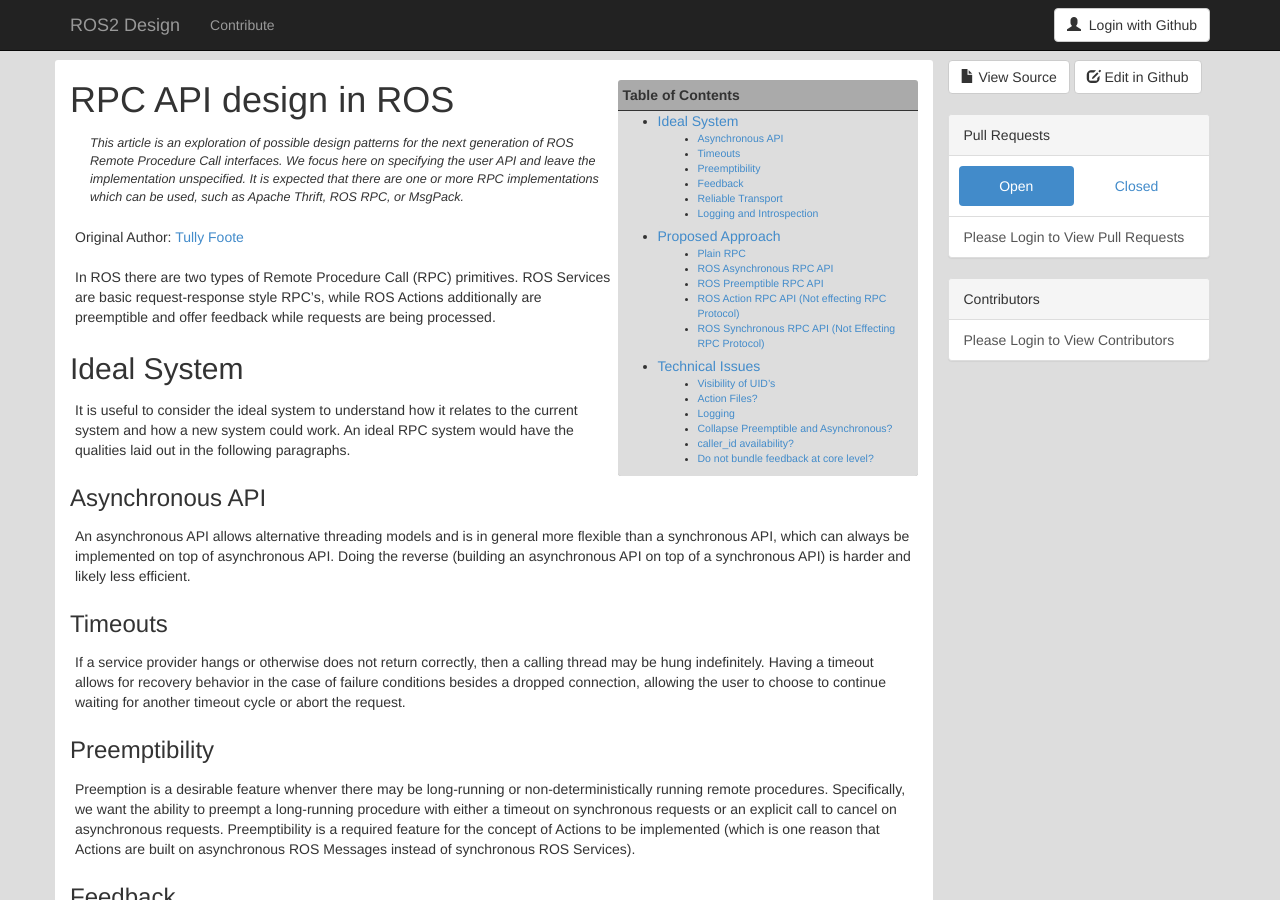
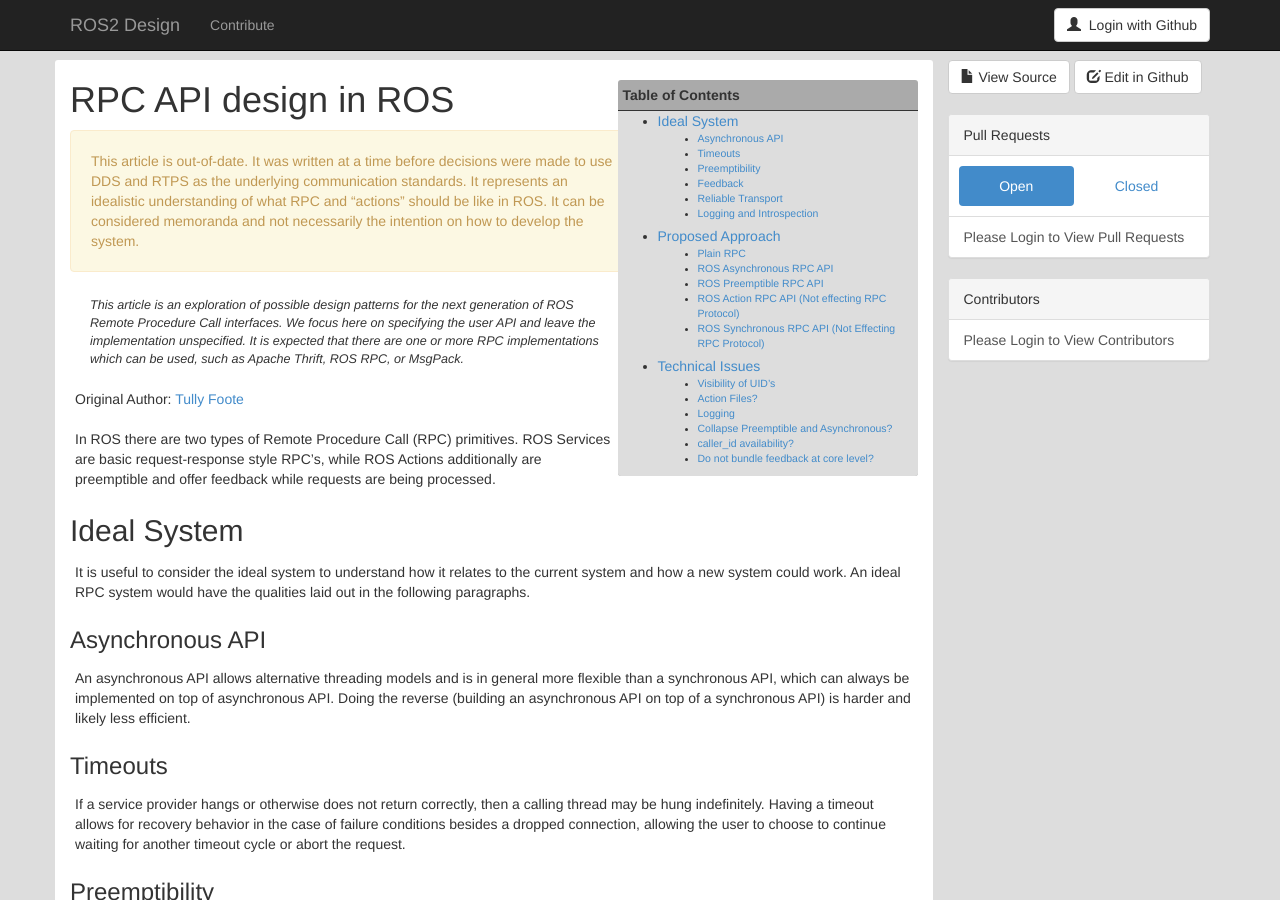
Before and after one commit to ros2/design, a Jekyll site: the page built from articles/050_ros_rpc_design.md, in a window 1280 px wide and 900 px high. Built offline with Jekyll 4.4.1, drawn with Linux system fonts in a browser that asks for light colours; nearby versions of some CDN libraries.

Commit message:
Add a note that this document is out-of-date

```diff
--- a/articles/050_ros_rpc_design.md
+++ b/articles/050_ros_rpc_design.md
@@ -14,6 +14,10 @@ published: true
 {:toc}
 
 # {{ page.title }}
+
+<div class="alert alert-warning" markdown="1">
+This article is out-of-date. It was written at a time before decisions were made to use DDS and RTPS as the underlying communication standards. It represents an idealistic understanding of what RPC and "actions" should be like in ROS. It can be considered memoranda and not necessarily the intention on how to develop the system.
+</div>
 
 <div class="abstract" markdown="1">
 {{ page.abstract }}
```
